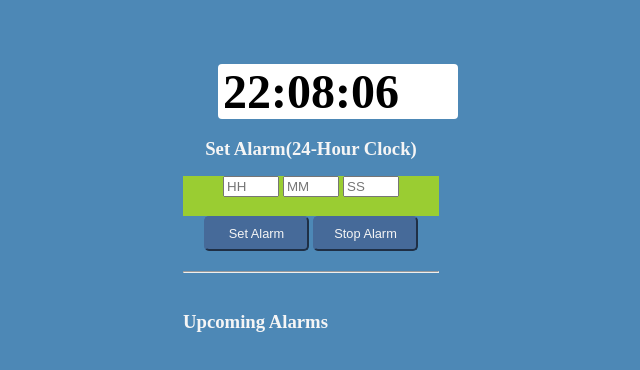
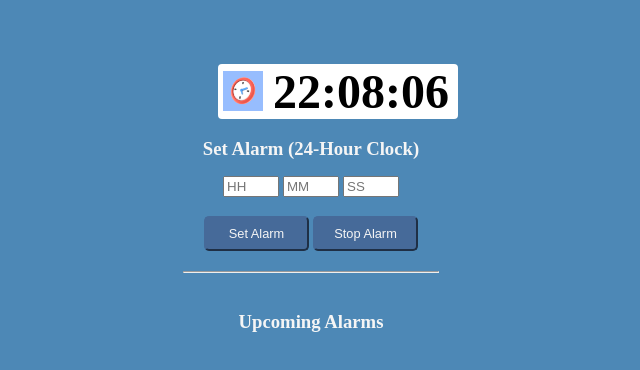
Before and after one commit to thisisshv/Alarm-Clock, a plain HTML site: page index.html in a window 1280 px wide. Shown: the whole page, without its empty margins (329-969 px from the left). Drawn offline with Linux system fonts and the light colour scheme.

Commit message:
Added clock icon

```diff
--- a/index.css
+++ b/index.css
@@ -1,4 +1,3 @@
-
 body{
     background-color: #4d88b6;
     margin-top: 5%;
@@ -24,7 +23,7 @@ body{
     padding-left: 5px;
     padding-right: 5px;
     margin-left: 35px;
-
+    text-align: center;
 }
 
 
@@ -46,12 +45,13 @@ body{
     color: whitesmoke;
     margin-bottom: 20px;
     padding-top: 50px;
+    text-align: center;
 }
 
 .set-alarm-field{
     margin-top: -20px;
     height: 40px;
-    background-color: yellowgreen;
+    /* background-color: yellowgreen; */
     padding-top: 0px;
 }
 
--- a/index.html
+++ b/index.html
@@ -10,11 +10,11 @@
 <body>
     <section class="container">
         <div class="time-display">
-            <!-- <img class="timer" src="clock.jpg"> -->
+            <img class="timer" src="clock.jpg">
             <div id="clock"></div>
         </div>
         <form class="setAlarm">
-        <label class="alarm-heading"><h3>Set Alarm(24-Hour Clock)</h3><label><br>
+        <label class="alarm-heading"><h3>Set Alarm (24-Hour Clock)</h3><label><br>
         <div class="set-alarm-field">
             <input type="number" name="a_hour" id="a_hour" placeholder="HH" max="23" min="00">
             <input type="number" name="a_min" id="a_min" placeholder="MM" max="59" min="00">
--- a/index.js
+++ b/index.js
@@ -14,8 +14,9 @@ const myList = document.querySelector('#myList');
 const addAlarm = document.querySelector('.setAlarm')
 
 
-const alarmList = [];  // Stores all the alarms being set
-// let count =1;
+const alarmList = [];
+// Stores all the alarms being set
+// let count = 1;
 
 
 // Plays the alarm audio at correct time
```
Also changed, not shown: clock.jpg (added).
